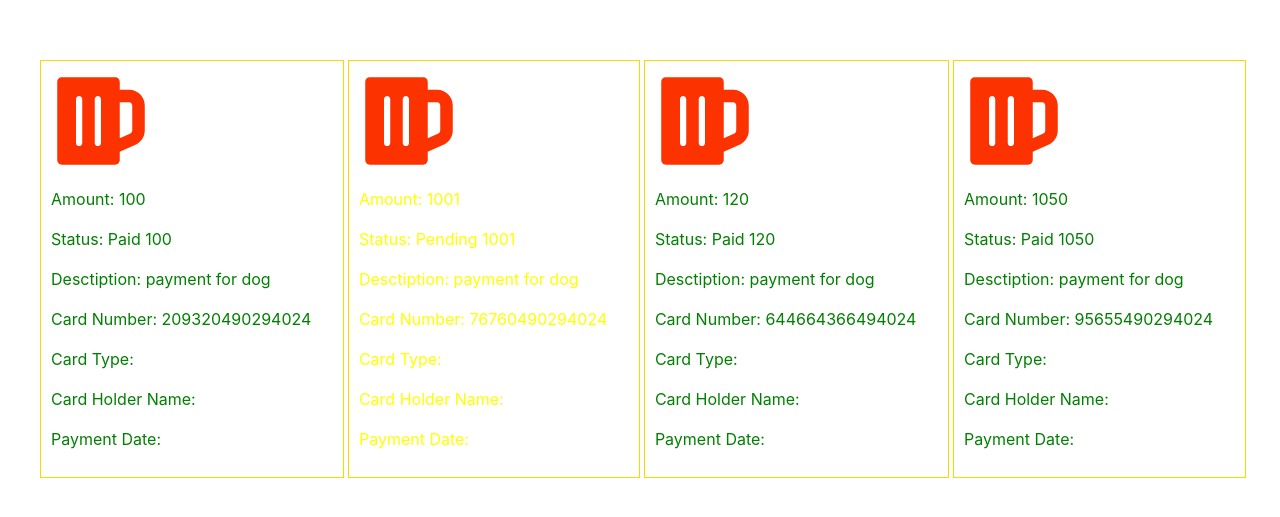
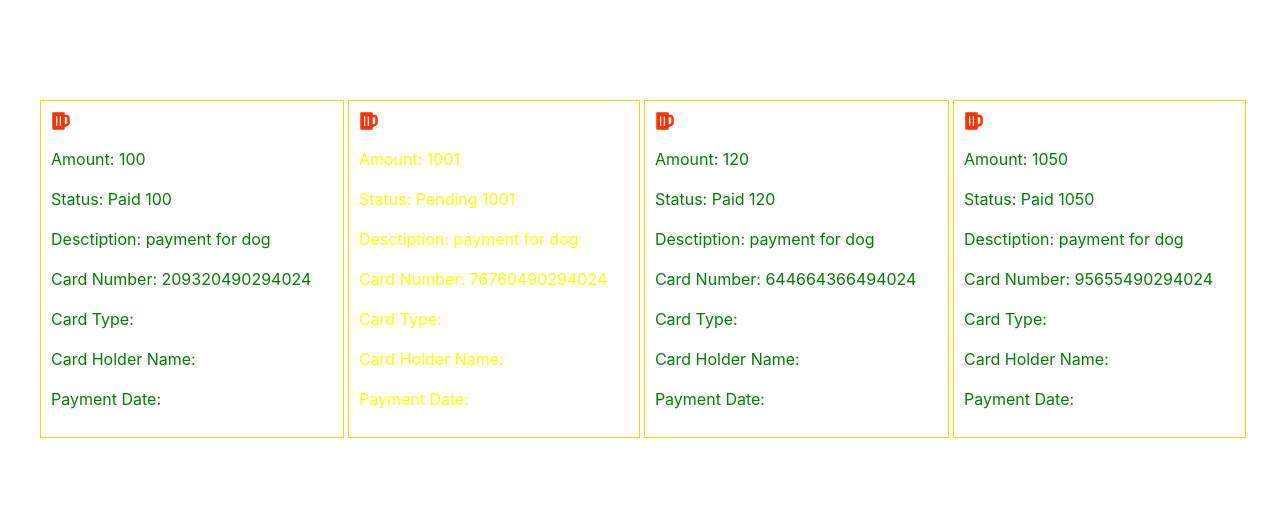
Before and after one commit to 9NBelka/react-learn, a React (Vite) app: page / in a window 1280 px wide. Shown: the part 131-648 px from the top of the page. Built offline with nearby package versions, Linux system fonts and the light colour scheme.

Commit message:
change css

```diff
--- a/src/components/Payment/Payment.module.css
+++ b/src/components/Payment/Payment.module.css
@@ -15,6 +15,6 @@
 .iconsColor{
   display: block;
   color: rgb(252, 50, 0);
-  width: 100px;
-  height: 100px;
+  width: 20px;
+  height: 20px;
 }
```
